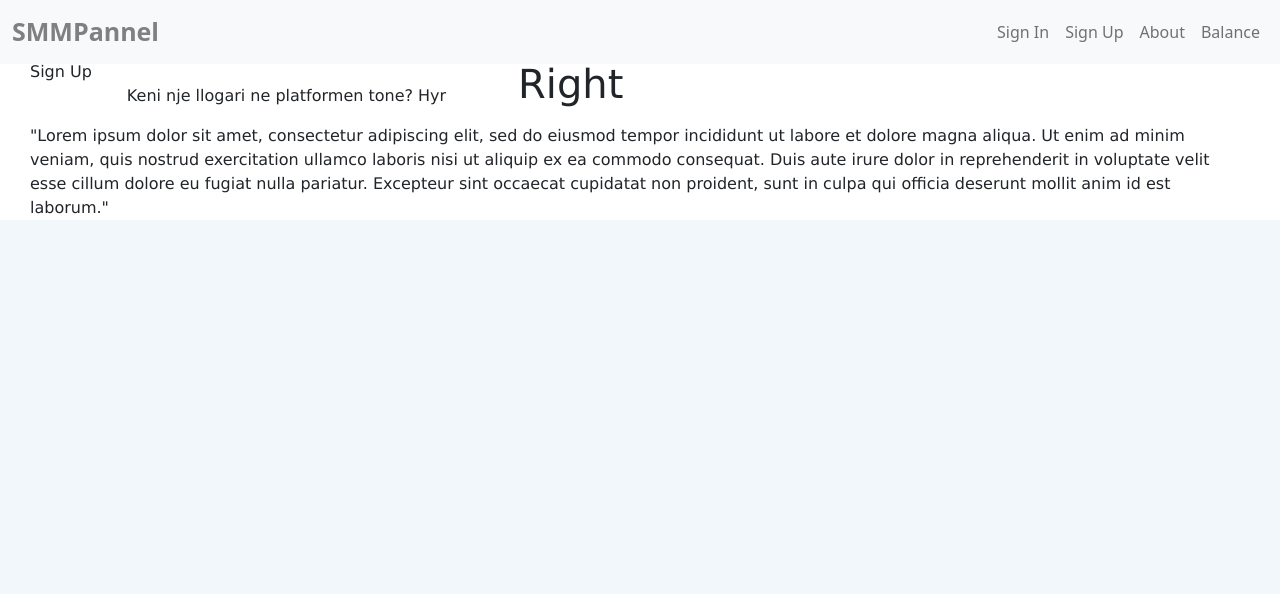
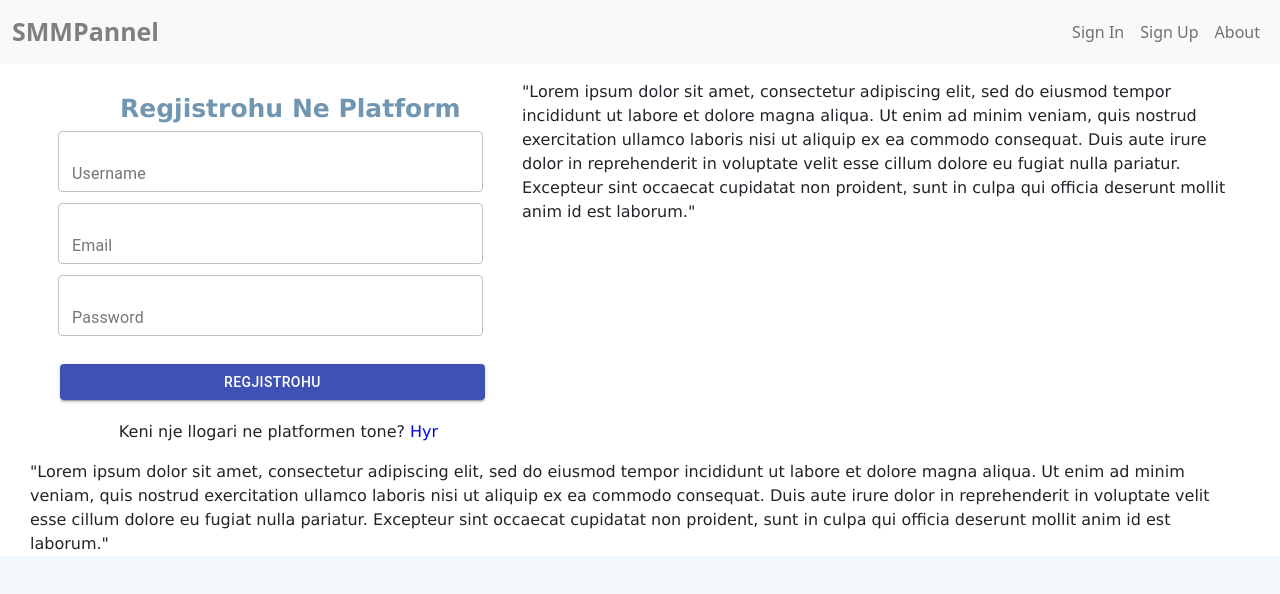
Before and after one commit to redianmarku/smm-pannel, a React (Create React App) app: page /services in a window 1280 px wide. Both pictures are taken after a click on the button "Regjistrohu". Shown: the top 594 px of the page. Built offline with nearby package versions, Linux system fonts and the light colour scheme; no server answers.

Commit message:
Finished sigin, signup, signout functionalities

```diff
--- a/package.json
+++ b/package.json
@@ -14,7 +14,7 @@
     "autoprefixer": "^10.4.13",
     "axios": "^1.2.6",
     "bootstrap": "^5.2.3",
-    "firebase": "^9.16.0",
+    "firebase": "^9.17.1",
     "jquery": "^3.6.3",
     "popper.js": "^1.16.1",
     "postcss": "^8.4.21",
--- a/src/App.js
+++ b/src/App.js
@@ -7,10 +7,13 @@ import Dashboard from "./components/Dashboard";
 import HomePage from "./components/HomePage";
 import { NavBar } from "./components/Navigator";
 import { setL, setS } from "./features/servicesSlice";
+import { loginUser, setOrder } from "./features/userSlice";
+import { auth } from "./firebase";
 import API_KEY from "./Requests";
 
 function App() {
   const dispatch = useDispatch();
+
   useEffect(() => {
     const data_service = {
       key: API_KEY,
@@ -32,6 +35,22 @@ function App() {
     fetchData();
   }, []);
 
+  useEffect(() => {
+    auth.onAuthStateChanged((authUser) => {
+      if (authUser) {
+        dispatch(
+          loginUser({
+            uid: authUser.uid,
+            username: authUser.displayName,
+            email: authUser.email,
+          })
+        );
+      } else {
+        console.log("Loged out");
+      }
+    });
+  }, []);
+
   const user = useSelector((state) => state.data.user.user);
 
   return (
@@ -39,7 +58,7 @@ function App() {
       <Router>
         <NavBar />
         <div className={` ${user ? "app__login" : "app__logout"}`}>
-          {user ? <Dashboard /> : <HomePage />}
+          {auth.currentUser ? <Dashboard /> : <HomePage />}
         </div>
       </Router>
     </div>
--- a/src/components/BasePage.css
+++ b/src/components/BasePage.css
@@ -11,6 +11,7 @@
   width: 73%;
   right: 0;
   overflow: scroll;
+  top: 50px;
 }
 
 label {
--- a/src/components/HomePage.css
+++ b/src/components/HomePage.css
@@ -12,6 +12,7 @@
 }
 .homepage__right {
   flex: 0.6;
+  margin: 20px;
 }
 
 .form__switcher {
--- a/src/components/HomePage.js
+++ b/src/components/HomePage.js
@@ -21,18 +21,30 @@ function HomePage() {
             {activeRegister === false ? (
               <p>
                 Nuk keni nje llogari ne platformen tone?{" "}
-                <button onClick={handleActive}>Regjistrohu</button>
+                <button style={{ color: "blue" }} onClick={handleActive}>
+                  Regjistrohu
+                </button>
               </p>
             ) : (
               <p>
                 Keni nje llogari ne platformen tone?{" "}
-                <button onClick={handleDeactive}>Hyr</button>
+                <button style={{ color: "blue" }} onClick={handleDeactive}>
+                  Hyr
+                </button>
               </p>
             )}
           </div>
         </div>
         <div className="homepage__right">
-          <h1>Right</h1>
+          <p>
+            "Lorem ipsum dolor sit amet, consectetur adipiscing elit, sed do
+            eiusmod tempor incididunt ut labore et dolore magna aliqua. Ut enim
+            ad minim veniam, quis nostrud exercitation ullamco laboris nisi ut
+            aliquip ex ea commodo consequat. Duis aute irure dolor in
+            reprehenderit in voluptate velit esse cillum dolore eu fugiat nulla
+            pariatur. Excepteur sint occaecat cupidatat non proident, sunt in
+            culpa qui officia deserunt mollit anim id est laborum."
+          </p>
         </div>
       </div>
       <div className="homepage__row2">
--- a/src/components/Login.js
+++ b/src/components/Login.js
@@ -2,6 +2,9 @@ import React, { useState } from "react";
 import { TextField, Button, Grid, Box, Typography } from "@material-ui/core";
 import { makeStyles } from "@material-ui/core/styles";
 import "./Login.css";
+import { signInWithEmailAndPassword } from "firebase/auth";
+import db, { auth } from "../firebase";
+import { current } from "@reduxjs/toolkit";
 
 const useStyles = makeStyles((theme) => ({
   root: {
@@ -21,14 +24,15 @@ const useStyles = makeStyles((theme) => ({
 }));
 
 const Login = () => {
-  const [username, setUsername] = useState("");
+  const [email, setEmail] = useState("");
   const [password, setPassword] = useState("");
   const classes = useStyles();
 
   const handleSubmit = (event) => {
     event.preventDefault();
-    console.log("Username:", username);
-    console.log("Password:", password);
+    signInWithEmailAndPassword(auth, email, password)
+      .then((authUser) => console.log(authUser))
+      .catch((err) => console.log(err.message));
   };
 
   return (
@@ -38,11 +42,12 @@ const Login = () => {
         <form className={classes.root} onSubmit={handleSubmit}>
           <TextField
             style={{ width: "90%" }}
-            id="username"
-            label="Username"
+            id="email"
+            label="Email"
             variant="outlined"
-            value={username}
-            onChange={(e) => setUsername(e.target.value)}
+            value={email}
+            type="email"
+            onChange={(e) => setEmail(e.target.value)}
           />
           <TextField
             style={{ width: "90%" }}
--- a/src/components/Navigator.js
+++ b/src/components/Navigator.js
@@ -1,4 +1,6 @@
+import { signOut } from "firebase/auth";
 import React, { useState } from "react";
+import { useDispatch, useSelector } from "react-redux";
 import {
   Collapse,
   Navbar,
@@ -8,11 +10,20 @@ import {
   NavItem,
   NavLink,
 } from "reactstrap";
+import { logoutUser } from "../features/userSlice";
+import { auth } from "../firebase";
 
 export const NavBar = () => {
   const [isOpen, setIsOpen] = useState(false);
+  const dispatch = useDispatch();
 
   const toggle = () => setIsOpen(!isOpen);
+  const user = useSelector((state) => state.data.user.user);
+
+  const handleLogout = () => {
+    signOut(auth);
+    dispatch(logoutUser());
+  };
 
   return (
     <Navbar fixed="top" color="light" light expand="md">
@@ -25,6 +36,22 @@ export const NavBar = () => {
       <NavbarToggler onClick={toggle} />
       <Collapse isOpen={isOpen} navbar>
         <Nav className="ml-auto" navbar>
+          {user ? (
+            <>
+              <NavItem>
+                <NavLink href="">{user.username}</NavLink>
+              </NavItem>
+              <NavItem>
+                <NavLink href="">Balance</NavLink>
+              </NavItem>
+              <NavItem>
+                <NavLink onClick={handleLogout} href="">
+                  Logout
+                </NavLink>
+              </NavItem>
+            </>
+          ) : (
+            <>
               <NavItem>
                 <NavLink href="">Sign In</NavLink>
               </NavItem>
@@ -34,9 +61,8 @@ export const NavBar = () => {
               <NavItem>
                 <NavLink href="">About</NavLink>
               </NavItem>
-          <NavItem>
-            <NavLink href="">Balance</NavLink>
-          </NavItem>
+            </>
+          )}
         </Nav>
       </Collapse>
     </Navbar>
--- a/src/components/Signup.js
+++ b/src/components/Signup.js
@@ -1,12 +1,94 @@
-import React from "react";
+import React, { useState } from "react";
+import { TextField, Button, Grid, Box, Typography } from "@material-ui/core";
+import { makeStyles } from "@material-ui/core/styles";
 import "./Signup.css";
+import { auth } from "../firebase";
+import {
+  createUserWithEmailAndPassword,
+  signInWithEmailAndPassword,
+  updateProfile,
+} from "firebase/auth";
 
-function Signup() {
+const useStyles = makeStyles((theme) => ({
+  root: {
+    alignItems: "center",
+    margin: 0,
+    flexDirection: "column",
+    "& .MuiTextField-root": {
+      margin: theme.spacing(1),
+      width: "25ch",
+    },
+  },
+  submit: {
+    marginTop: "20px",
+    width: "90%",
+    marginLeft: "10px",
+  },
+}));
+
+const Signup = () => {
+  const [username, setUsername] = useState("");
+  const [password, setPassword] = useState("");
+  const [email, setEmail] = useState("");
+  const classes = useStyles();
+
+  const handleSubmit = (event) => {
+    event.preventDefault();
+
+    createUserWithEmailAndPassword(auth, email, password)
+      .then((authUser) => {
+        signInWithEmailAndPassword(auth, email, password).then(
+          updateProfile(auth.currentUser, { displayName: username }).then(
+            console.log(authUser.user)
+          )
+        );
+      })
+      .catch((err) => console.log(err.message));
+  };
+
   return (
-    <div>
-      <div className="signup">Sign Up</div>
-    </div>
+    <Grid className="login" container justify="center">
+      <Box m={5}>
+        <label className="login__label">Regjistrohu ne Platform</label>
+        <form className={classes.root} onSubmit={handleSubmit}>
+          <TextField
+            style={{ width: "90%" }}
+            id="username"
+            label="Username"
+            variant="outlined"
+            value={username}
+            onChange={(e) => setUsername(e.target.value)}
+          />
+          <TextField
+            style={{ width: "90%" }}
+            id="email"
+            label="Email"
+            type="email"
+            variant="outlined"
+            value={email}
+            onChange={(e) => setEmail(e.target.value)}
+          />
+          <TextField
+            style={{ width: "90%" }}
+            id="password"
+            label="Password"
+            type="password"
+            variant="outlined"
+            value={password}
+            onChange={(e) => setPassword(e.target.value)}
+          />
+          <Button
+            className={classes.submit}
+            variant="contained"
+            color="primary"
+            type="submit"
+          >
+            Regjistrohu
+          </Button>
+        </form>
+      </Box>
+    </Grid>
   );
-}
+};
 
 export default Signup;
--- a/src/firebase.js
+++ b/src/firebase.js
@@ -1,3 +1,7 @@
+import { initializeApp } from "firebase/app";
+import { getAuth } from "firebase/auth";
+import { getDatabase } from "firebase/database";
+
 const firebaseConfig = {
   apiKey: "AIzaSyBg_mU1i-NGJwC1BwKK7Oqkz3P4DS7okKc",
   authDomain: "smm-pannel-14175.firebaseapp.com",
@@ -6,3 +10,11 @@ const firebaseConfig = {
   messagingSenderId: "120295079848",
   appId: "1:120295079848:web:7a8ba8b78f09066f77a79d",
 };
+
+const firebaseApp = initializeApp(firebaseConfig);
+const db = getDatabase(firebaseApp);
+
+const auth = getAuth();
+
+export { auth };
+export default db;
```
Also changed, not shown: 1 other file (tests, documents, lock files or other folders). Lines whose indentation alone changed are shown as unchanged.
